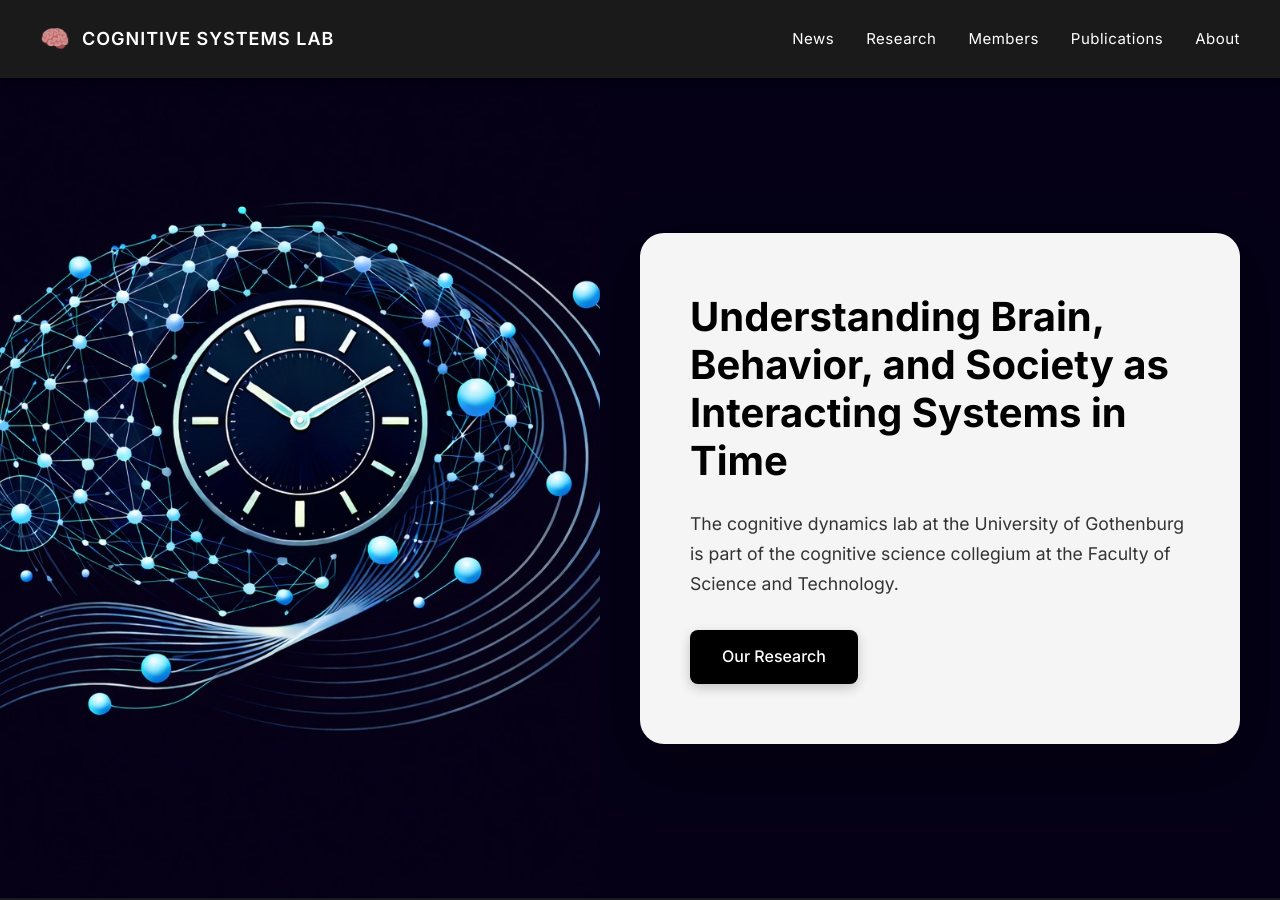
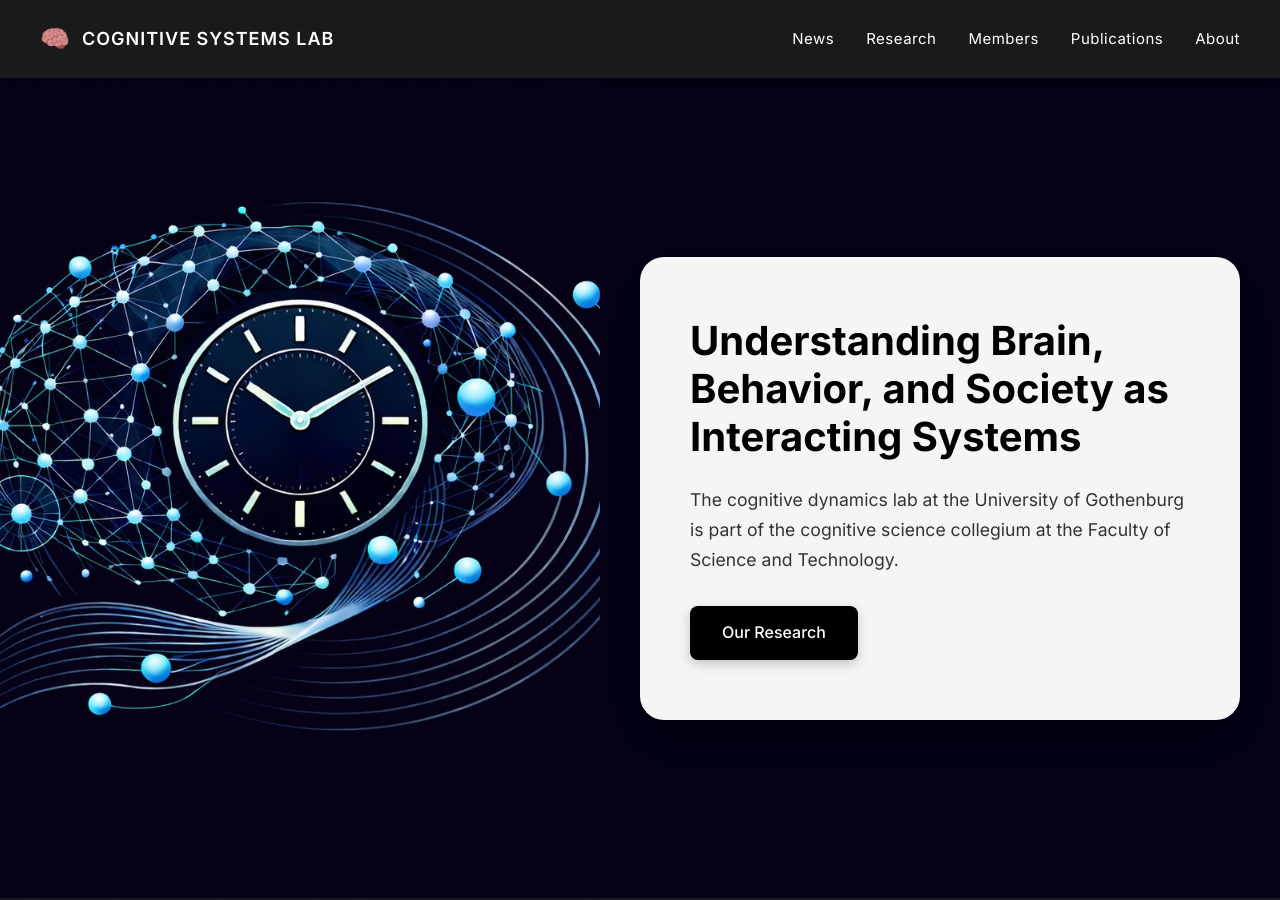
Before and after one commit to wiheto/cognitivesystemslab, a Jekyll site: the page built from index.md, in a window 1280 px wide and 900 px high. Built offline with Jekyll 4.4.1, drawn with Linux system fonts in a browser that asks for light colours.

Commit message:
removing in time

```diff
--- a/index.md
+++ b/index.md
@@ -9,7 +9,7 @@ title: Home
   </div>
   <div class="hero-right">
     <div class="hero-card">
-      <h1>Understanding Brain, Behavior, and Society as Interacting Systems in Time</h1>
+      <h1>Understanding Brain, Behavior, and Society as Interacting Systems</h1>
       <p>The cognitive dynamics lab at the University of Gothenburg is part of the cognitive science collegium at the Faculty of Science and Technology.</p>
       <a href="{{ '/research' | relative_url }}" class="cta-button">Our Research</a>
     </div>
```
Also changed, not shown: about.md (+1 -1 lines), research.md (+1 -1 lines).
